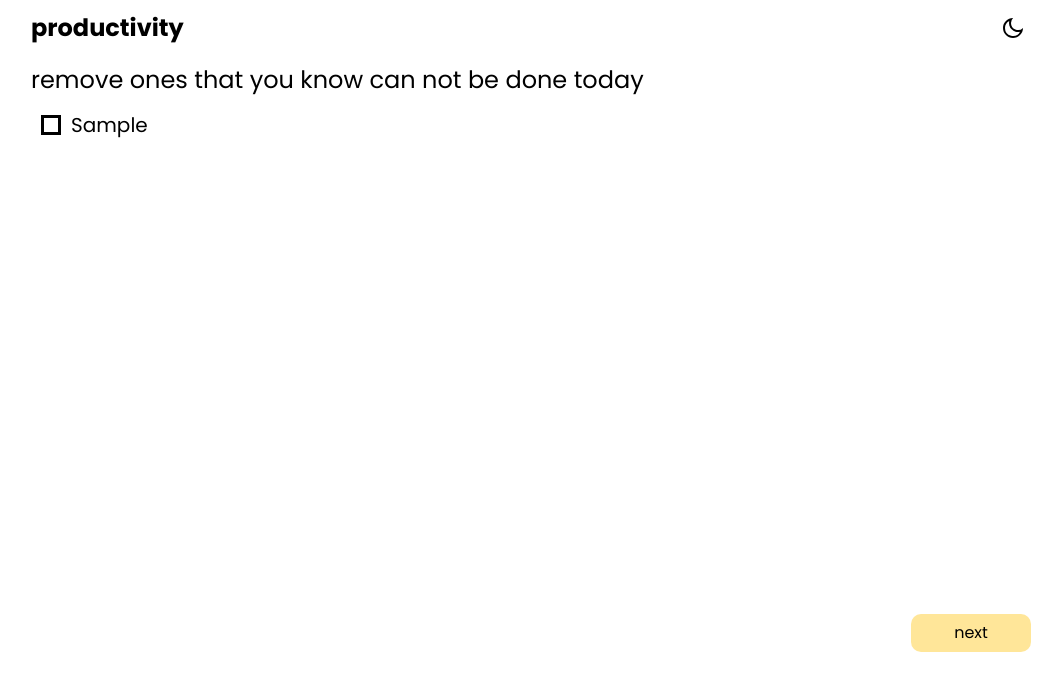
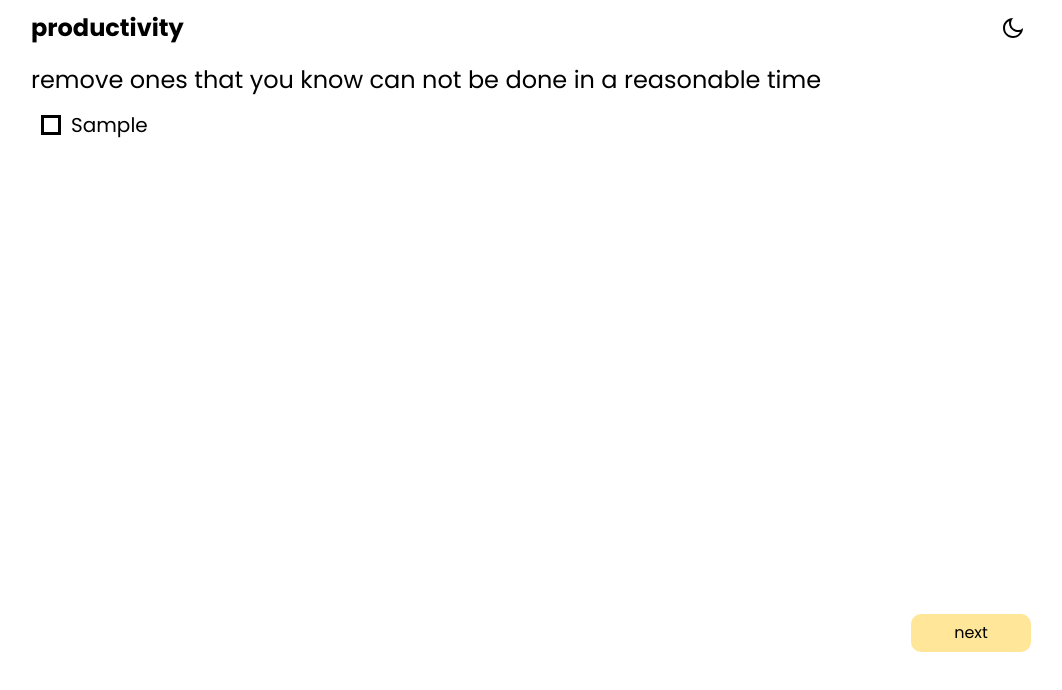
Before and after one commit to colorlessenergy/productivity, a Next.js app: page / in a window 1280 px wide. Both pictures are taken after typing "Sample" into the empty fields and a click on the button "next". Shown: the top 690 px of the page, without its empty margins (109-1171 px from the left). Built offline with nearby package versions, Linux system fonts and the light colour scheme.

Commit message:
modify form description

```diff
--- a/shared/components/Forms/Second.js
+++ b/shared/components/Forms/Second.js
@@ -19,7 +19,7 @@ const Second = ({ tasks, setTasks, setFormPart }) => {
     return (
         <div>
             <p className="mb-1 font-size-3">
-                remove ones that you know can not be done today
+                remove ones that you know can not be done in a reasonable time
             </p>
 
             <form onSubmit={ handleSubmit }>
```
